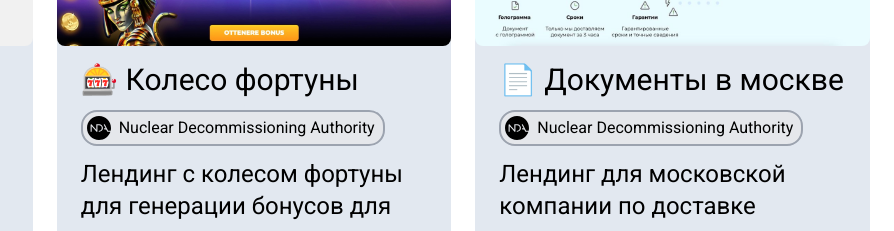
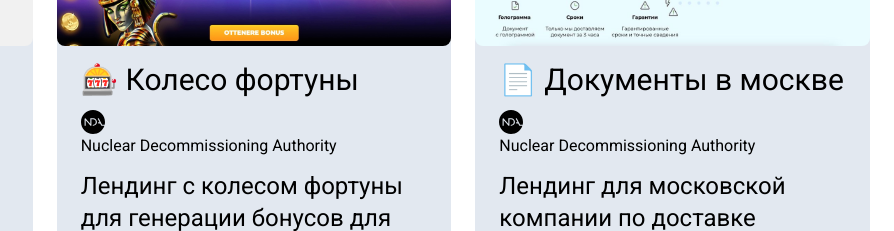
Before and after one commit to gertyhiler/---------, a website: page index.html in a window 1280 px wide. Shown: the part 2544-2775 px from the top of the page, 386-1280 px from the left. Drawn offline with Linux system fonts and the light colour scheme.

Commit message:
edit style

```diff
--- a/src/style.css
+++ b/src/style.css
@@ -38,7 +38,7 @@
   @apply text-2xl xl:text-3xl dark:text-gray-300
 }
 
-.work__link {
+.work__link:not(.cursor-not-allowed) {
   @apply inline-flex gap-2 py-1 pr-2 pl-1 bg-gray-200 border-2 border-solid border-gray-400 rounded-2xl hover:scale-110 transition-transform
 }
 
```
Also changed, not shown: css/style.css.
